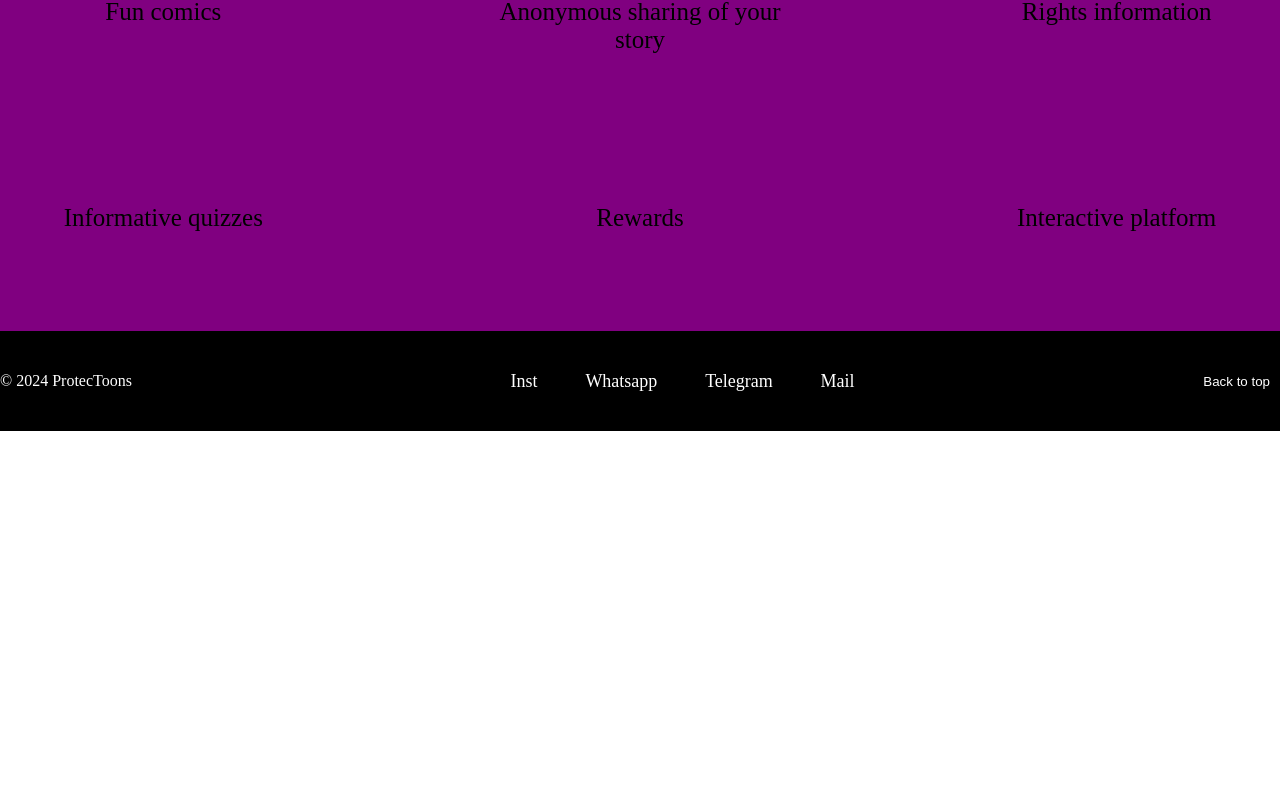
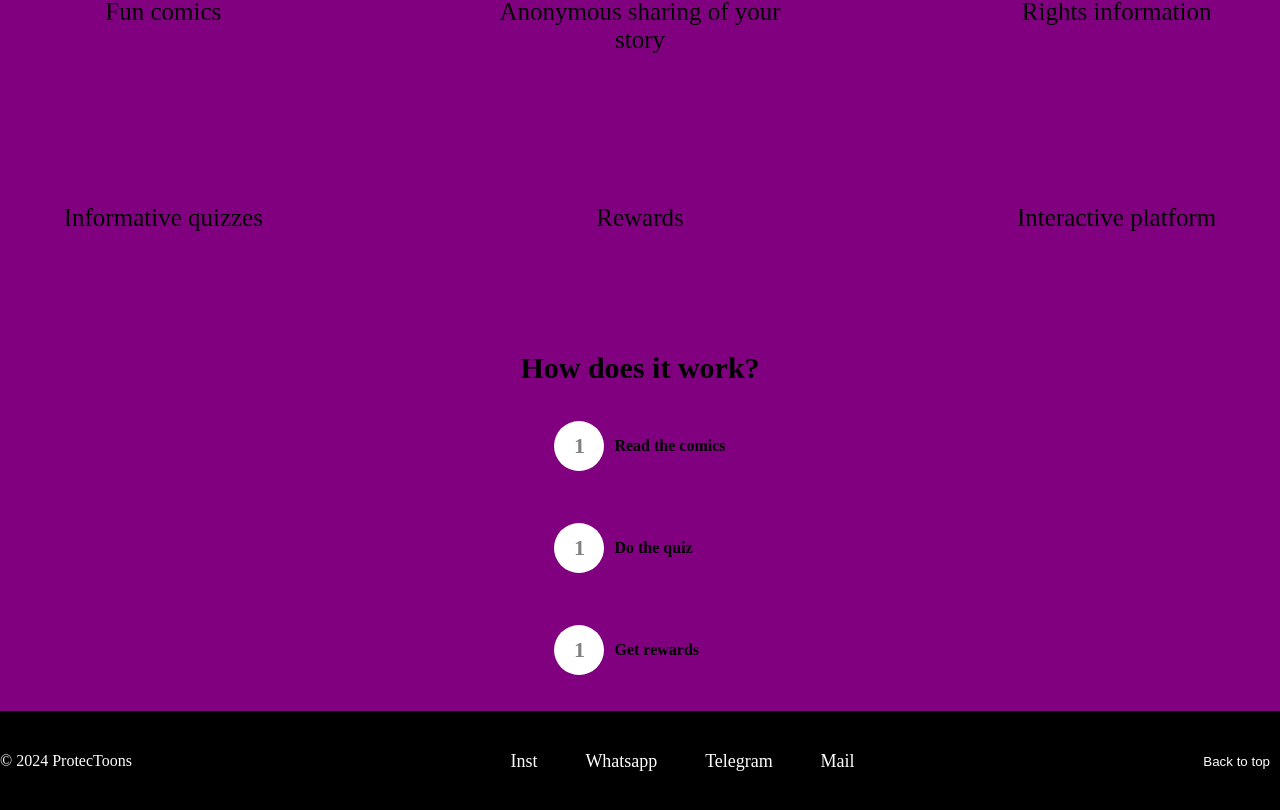
Before and after one commit to zvezdd/protectoons, a React (Create React App) app: page / in a window 1280 px wide. Shown: the part 1224-2034 px from the top of the page. Before the commit the page ends 1655 px from the top, so only its background shows below. Built offline with nearby package versions, Linux system fonts and the light colour scheme.

Commit message:
how does it work block

```diff
--- a/src/components/Info/Info.css
+++ b/src/components/Info/Info.css
@@ -27,7 +27,6 @@
   max-width: 800px;
   color: black;
 }
-
 
 .features {
   height: 500px;
@@ -59,3 +58,58 @@
   font-size: 25px;
   text-align: center;
 }
+
+.work {
+  display: flex;
+  flex-direction: column;
+  align-items: center;
+  text-align: center;
+  background-color: purple;
+  padding: 20px;
+}
+
+.work span {
+  font-size: 30px;
+  font-weight: bold;
+  margin-bottom: 20px;
+  color: black;
+}
+
+.work li {
+  list-style: none;
+  padding: 0;
+  margin: 0;
+  display: flex;
+  flex-direction: column;
+  align-items: center;
+  gap: 20px;
+}
+
+.work ul {
+  display: flex;
+  align-items: center;
+  justify-content: flex-start; /* Выравнивание текста по левому краю */
+  gap: 10px;
+  color: black;
+  font-weight: bold;
+  width: 100%; /* Устанавливает одинаковую ширину для всех элементов */
+}
+
+.work ul::before {
+  content: counter(step-counter);
+  counter-increment: step-counter;
+  display: inline-block;
+  width: 50px;
+  height: 50px;
+  border-radius: 50%;
+  background-color: rgb(255, 255, 255);
+  color: gray;
+  text-align: center;
+  line-height: 50px;
+  font-size: 22px;
+  font-weight: bold;
+}
+
+.rewards span {
+  flex: 1; /* Обеспечивает равную ширину для каждого пункта */
+}
--- a/src/components/Info/Info.jsx
+++ b/src/components/Info/Info.jsx
@@ -27,6 +27,15 @@ export default function Info() {
           <span>Interactive platform</span>
         </div>
       </div>
+
+      <div className="work">
+        <span>How does it work?</span>
+        <li>
+          <ul>Read the comics</ul>
+          <ul>Do the quiz</ul>
+          <ul>Get rewards</ul>
+        </li>
+      </div>
     </div>
   );
 }
```
Lines whose indentation alone changed are shown as unchanged.
